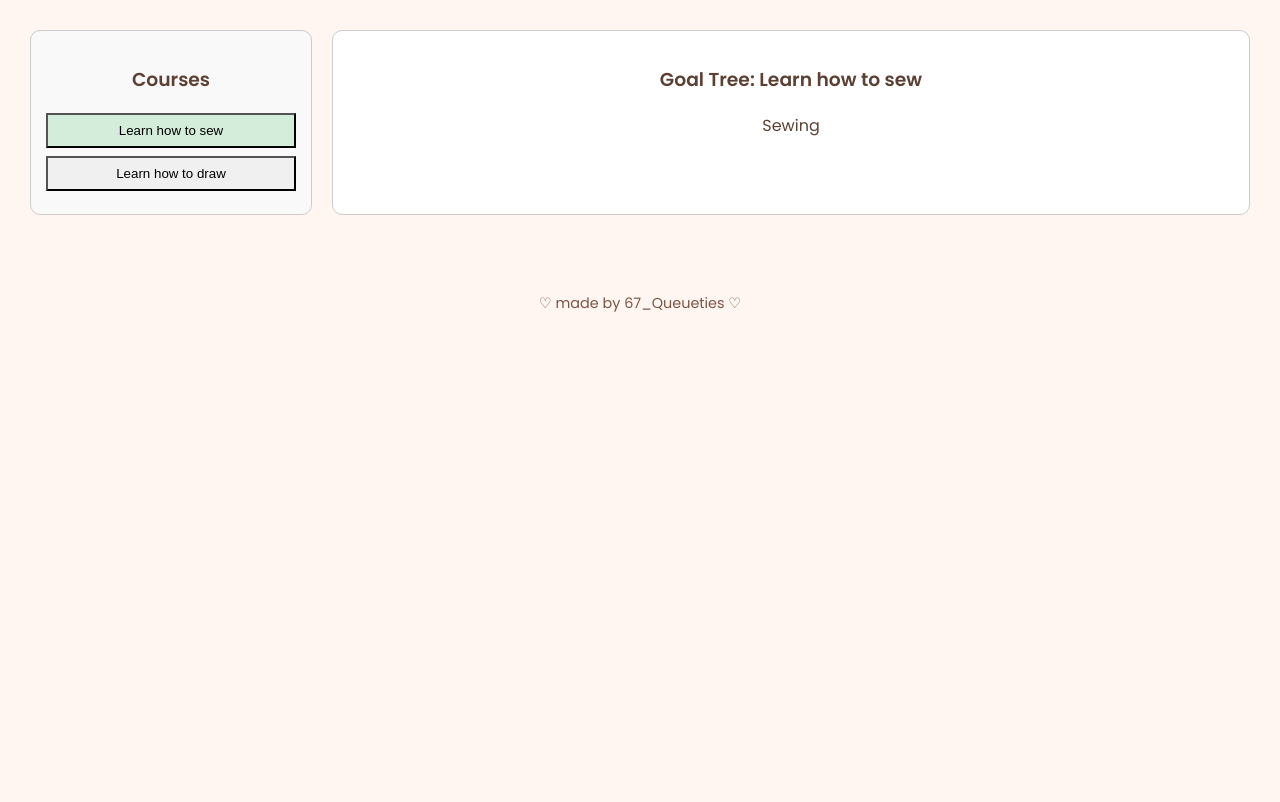
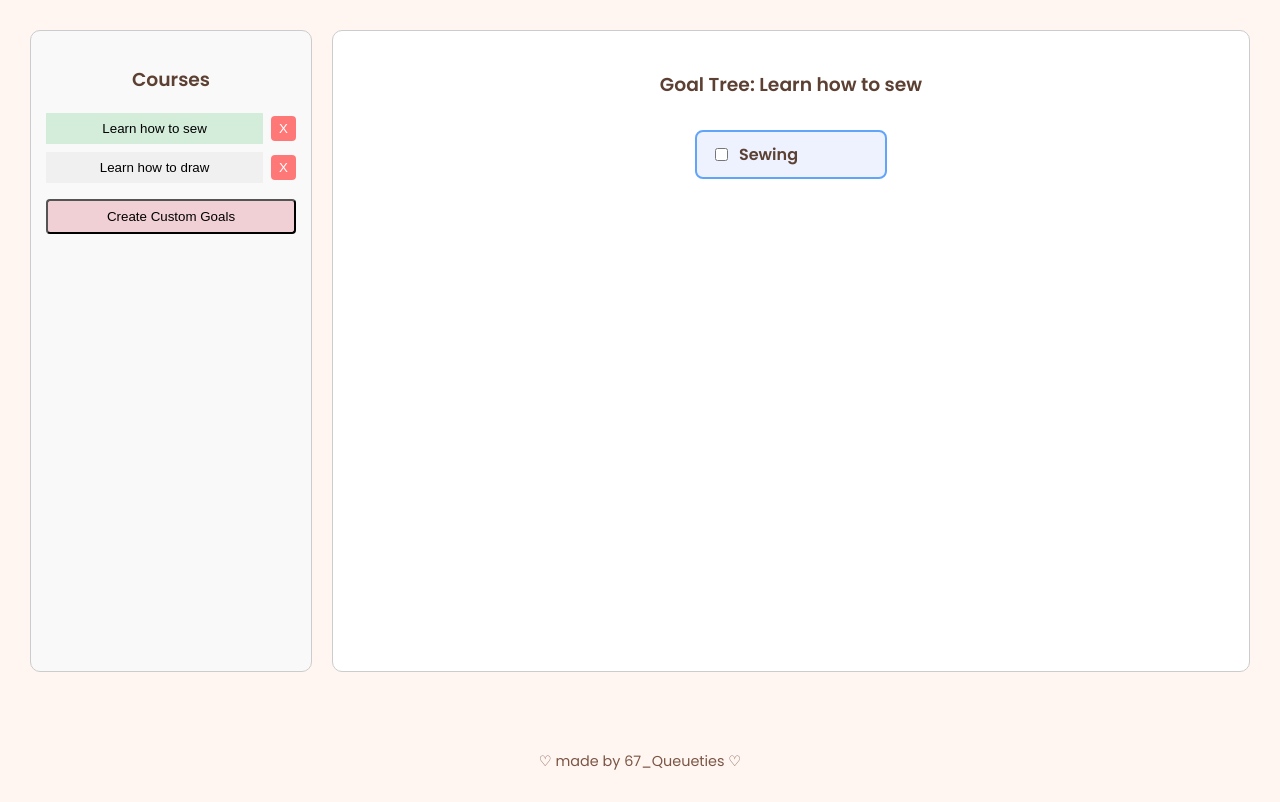
Before and after one commit to clarkentabz-art/Group7_DSA, a Flask app: page /tree in a window 1280 px wide. Shown: the part 81-883 px from the top of the page. Before the commit the page ends 393 px from the top, so only its background shows below. Run offline with Flask 3, Linux system fonts and the light colour scheme.

Commit message:
Updated treehtml

```diff
--- a/templates/tree.html
+++ b/templates/tree.html
@@ -3,46 +3,133 @@
 
 {% block content %}
 <section class="goal-tracker-outer" style="margin: 30px;">
-    <div class="goal-tracker-container" style="display: flex; gap: 20px;">
+  <div class="goal-tracker-container" style="display:flex; gap:20px;">
 
     <!-- Courses Panel -->
-        <div class="courses-panel" style="flex: 1; max-width: 250px; padding: 15px; border: 1px solid #ccc; border-radius: 10px; background-color: #f9f9f9;">
+    <div class="courses-panel" style="flex:1; max-width:250px; padding:15px; border:1px solid #ccc; border-radius:10px; background:#f9f9f9;">
       <h3>Courses</h3>
-            <form method="POST">
+      <form method="POST" id="courseForm">
         {% for course in courses %}
-                    <button type="submit" name="course" value="{{ course }}"
-                            style="width: 100%; margin-bottom: 8px; padding: 8px;
-                                   {% if course == selected_course %}background-color: #d4edda;{% else %}background-color: #f0f0f0;{% endif %}">
+        <div style="display:flex; align-items:center; gap:8px; margin-bottom:8px;">
+          <button type="submit" name="course" value="{{ course }}" style="flex:1; padding:8px; {% if course==selected_course %}background:#d4edda;{% else %}background:#f0f0f0;{% endif %}; border: none;">
             {{ course }}
           </button>
+          <button type="button" onclick="confirmDelete('{{ course }}')" style="background:#ff7878; padding:5px 8px; border:none; border-radius:4px; color:white;">X</button>
+        </div>
         {% endfor %}
+        <input type="hidden" id="delete_course_input" name="delete_course">
+        <button type="submit" name="create_custom" value="1" style="width:100%; margin-top:8px; padding:8px; background:#f0d0d5; border-radius:4px;">Create Custom Goals</button>
       </form>
     </div>
 
     <!-- Tree Panel -->
-        <div class="tree-panel" style="flex: 3; padding: 15px; border: 1px solid #ccc; border-radius: 10px; background-color: #fff; overflow-x:auto;">
+    <div class="tree-panel" style="flex:3; height:600px; padding:20px; border:1px solid #ccc; border-radius:10px; background:#fff; overflow:auto; text-align:center;">
       <h3>Goal Tree: {{ selected_course }}</h3>
+      <p style="color:green;">{{ result }}</p>
 
-            <!-- Recursive macro to render tree -->
-            {% macro render_node(node) %}
+      {% macro render_node(node, path) %}
         {% if node %}
-                    <li style="text-align:center; margin:10px 0;">
-                        {{ node.value }}
+        <div style="display:inline-block; margin:12px; text-align:center; vertical-align:top;">
+          <div style="padding:10px 14px; border-radius:8px; border:2px solid #60a5fa; background:{% if node.completed %}#bbf7d0{% else %}#eef2ff{% endif %}; min-width:160px; transition: transform .12s ease;">
+
+            <!-- Toggle completion form -->
+            <form method="POST" style="display:inline;">
+              <input type="hidden" name="toggle_path" value="{{ path }}">
+              <label style="display:flex; align-items:center; gap:8px; cursor:pointer;">
+                <input type="checkbox" onchange="this.form.submit();" {% if node.completed %}checked{% endif %}>
+                <span style="font-weight:600;">{{ node.value }}</span>
+              </label>
+            </form>
+          </div>
+
+          <!-- Children row -->
           {% if node.left or node.right %}
-                            <ul style="list-style:none; padding-left:20px;">
-                                {{ render_node(node.left) }}
-                                {{ render_node(node.right) }}
-                            </ul>
+          <div style="margin-top:12px; display:flex; gap:18px; justify-content:center; align-items:flex-start;">
+            {% if node.left %}
+              {{ render_node(node.left, path + 'L') }}
+            {% else %}
+              <div style="min-width:160px; height:0;"></div>
             {% endif %}
-                    </li>
+            {% if node.right %}
+              {{ render_node(node.right, path + 'R') }}
+            {% else %}
+              <div style="min-width:160px; height:0;"></div>
+            {% endif %}
+          </div>
+          {% endif %}
+        </div>
         {% endif %}
       {% endmacro %}
 
-            <ul style="list-style:none; padding-left:0;">
-                {{ render_node(tree) }}
-            </ul>
+      <div id="tree-root" style="display:flex; justify-content:center;">
+        {% if tree %}
+          {{ render_node(tree, '') }}
+        {% else %}
+          <p>No course selected.</p>
+        {% endif %}
       </div>
+    </div>
+
+    <!-- Custom Goal Panel -->
+    {% if show_custom_panel %}
+    <div class="custom-goal-panel" style="flex:1; padding:20px; border:1px solid #ccc; border-radius:10px; background:#fff;">
+      <h3>Create / Insert Node</h3>
+
+      <!-- Quick create root + optional first child -->
+      <form method="POST" style="margin-bottom:12px;">
+        <label>Course Title:</label>
+        <input type="text" name="root_goal" style="width:100%; padding:8px; margin-bottom:8px;">
+        <label>Top Goal (optional):</label>
+        <input type="text" name="child_goal" style="width:100%; padding:8px; margin-bottom:8px;">
+        <button type="submit" name="save_custom_tree" value="1" style="width:100%; padding:10px; background:#d4edda; border:none; border-radius:6px;">Save Tree</button>
+      </form>
+
+      <!-- Insert node under existing node -->
+      <hr>
+      <h4>Insert node under existing node</h4>
+      <form method="POST">
+        <label>Parent node:</label>
+        <select name="parent_path" style="width:100%; padding:8px; margin-bottom:8px;">
+          {% for val, path in nodes_with_paths %}
+            <option value="{{ path }}">{{ val }} {% if path=='' %}(root){% endif %}</option>
+          {% endfor %}
+        </select>
+        <label>Side:</label>
+        <select name="side" style="width:100%; padding:8px; margin-bottom:8px;">
+          <option value="L">Left</option>
+          <option value="R">Right</option>
+        </select>
+        <label>New node value:</label>
+        <input type="text" name="new_value" style="width:100%; padding:8px; margin-bottom:8px;">
+        <button type="submit" style="width:100%; padding:10px; background:#e2e8f0; border:none; border-radius:6px;">Insert Node</button>
+      </form>
+    </div>
+    {% endif %}
 
   </div>
 </section>
+
+<!-- Delete modal script -->
+<div id="deleteModal" style="display:none; position:fixed; top:0; left:0; width:100%; height:100%; background:rgba(0,0,0,0.5); align-items:center; justify-content:center;">
+  <div style="background:white; padding:20px; border-radius:10px; width:300px; text-align:center;">
+    <h3>Delete Course?</h3>
+    <p>This action cannot be undone.</p>
+    <div style="display:flex; justify-content:space-between; margin-top:20px;">
+      <button onclick="closeModal()" style="padding:8px 15px; background:#ccc; border:none; border-radius:6px;">Cancel</button>
+      <button onclick="submitDelete()" style="padding:8px 15px; background:#ff6b6b; color:white; border:none; border-radius:6px;">Delete</button>
+    </div>
+  </div>
+</div>
+
+<script>
+  function confirmDelete(courseName) {
+    document.getElementById('delete_course_input').value = courseName;
+    document.getElementById('deleteModal').style.display = 'flex';
+  }
+  function closeModal() { document.getElementById('deleteModal').style.display = 'none'; }
+  function submitDelete() {
+    document.querySelector('.courses-panel form').submit();
+  }
+</script>
+
 {% endblock %}
```
Lines whose indentation alone changed are shown as unchanged.
